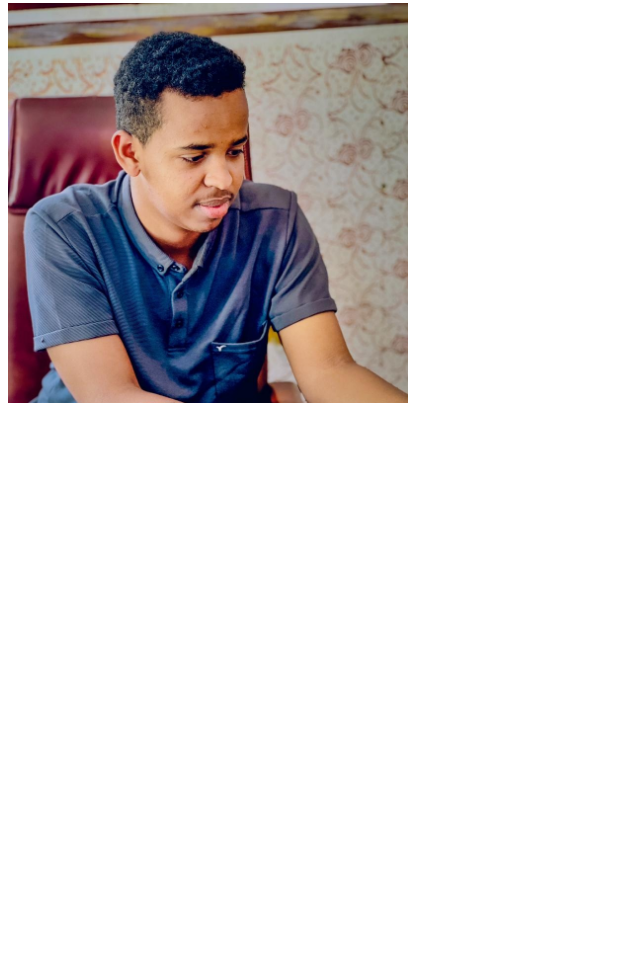
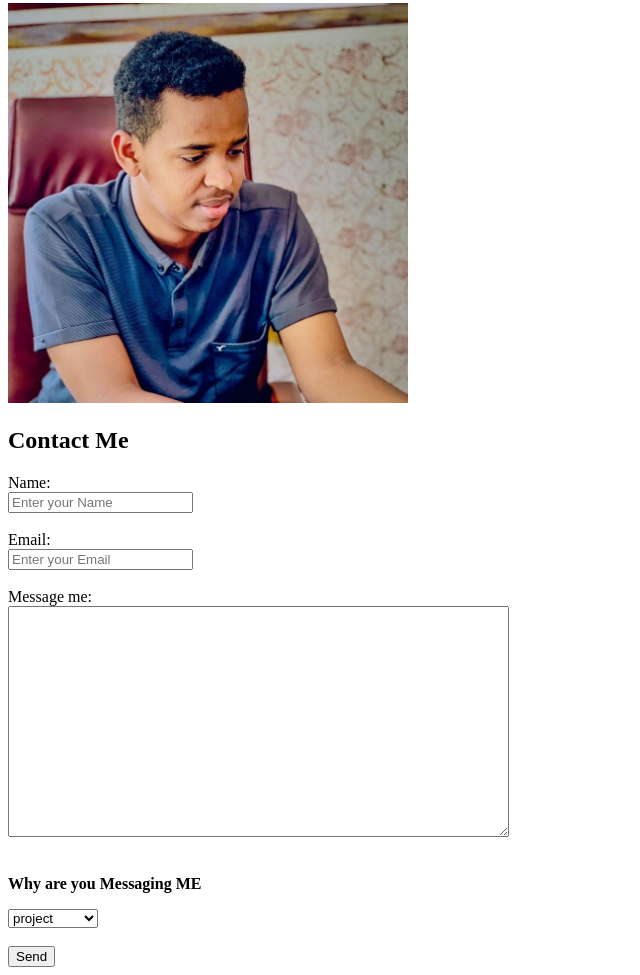
Before and after one commit to abdishakurahmed/mypersonalwebsite, a plain HTML site: page index.html in a window 1280 px wide. Shown: the part 2659-3634 px from the top of the page, without its empty margins (0-640 px from the left). Before the commit the page ends 3074 px from the top, so only its background shows below. Drawn offline with Linux system fonts and the light colour scheme.

Commit message:
I added a contact form to my website which is crucial

```diff
--- a/index.html
+++ b/index.html
@@ -46,5 +46,25 @@
         <p>Feel free to explore my projects, and don’t hesitate to reach out—I’d love to connect and collaborate!</p>
         <img src="photos/abdishakur2.jpg" alt="abishakur in a office with laptops" width="400px" height="400px">
     </section>
+    <section id="contact">
+        <h2>Contact Me</h2>
+        <form>
+            <label for="name">Name: </label><br>
+            <input type="text" id="name" name="name" placeholder="Enter your Name" required><br><br>
+            <label for="email">Email: </label><br>
+            <input type="email" id="email" name="email" placeholder="Enter your Email" required><br><br>
+            <label for="message">Message me: </label><br>
+            <textarea id="message" name="message" rows="15" cols="60" placeholder="Enter your Message here" required>
+            </textarea><br><br>
+            <p><strong>Why are you Messaging ME</strong></p>
+            <select name="reason">
+                <option value="hire">Hire you</option>
+                <option value="chat">To Chat</option>
+                <option value="connect">To Connect</option>
+                <option value="project" selected>project</option>
+            </select><br><br>
+            <button type="submit">Send</button>
+        </form>
+    </section>
 </body>
 </html>
```
